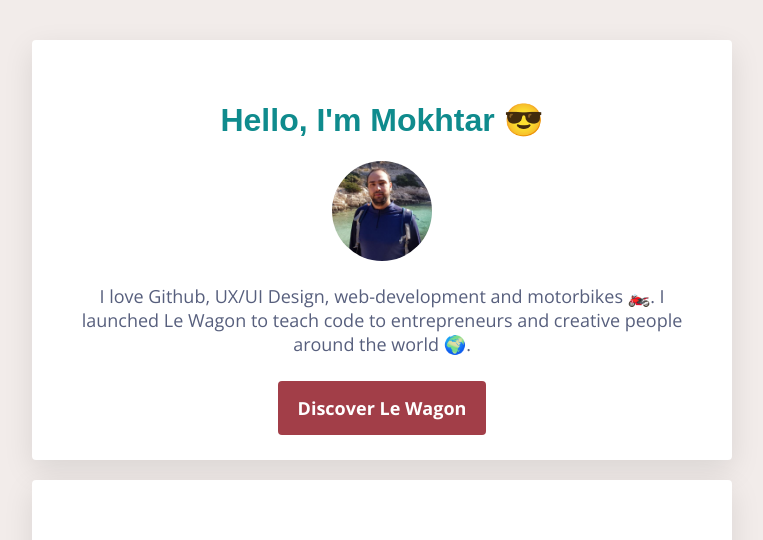
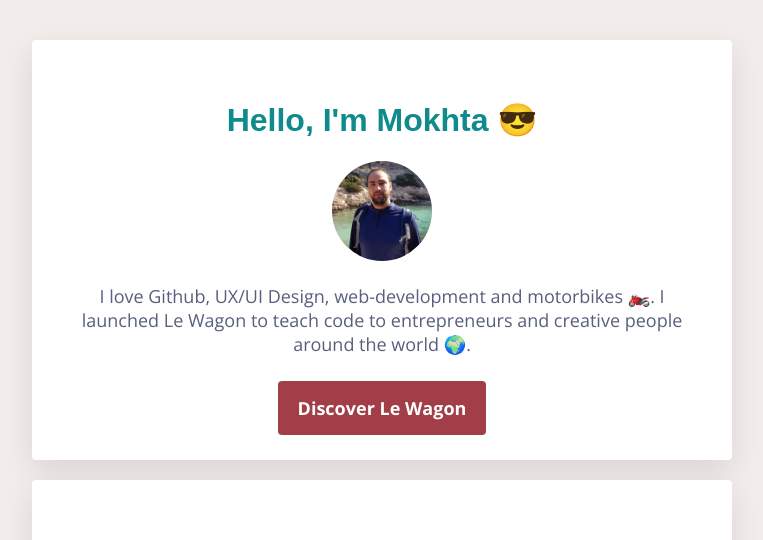
Before and after one commit to moktab10/profile, a plain HTML site: page index.html in a window 1280 px wide. Shown: the top 540 px of the page, without its empty margins (258-1021 px from the left). Drawn offline with nearby package versions, Linux system fonts and the light colour scheme.

Commit message:
make my profile prettier2

```diff
--- a/index.html
+++ b/index.html
@@ -12,7 +12,7 @@
 <body>
   <div class="container">
    <div class="card" id="intro">
-     <h1>Hello, I'm Mokhtar 😎</h1>
+     <h1>Hello, I'm Mokhta 😎</h1>
      <img src="images/mokhtar.jpeg" class="img-circle" width="100px" alt="Mokhtar Boussefsaf">
      <p>
        I love Github, UX/UI Design, web-development and motorbikes 🏍️. I launched Le Wagon to teach code to entrepreneurs and creative people around the world 🌍.
```
